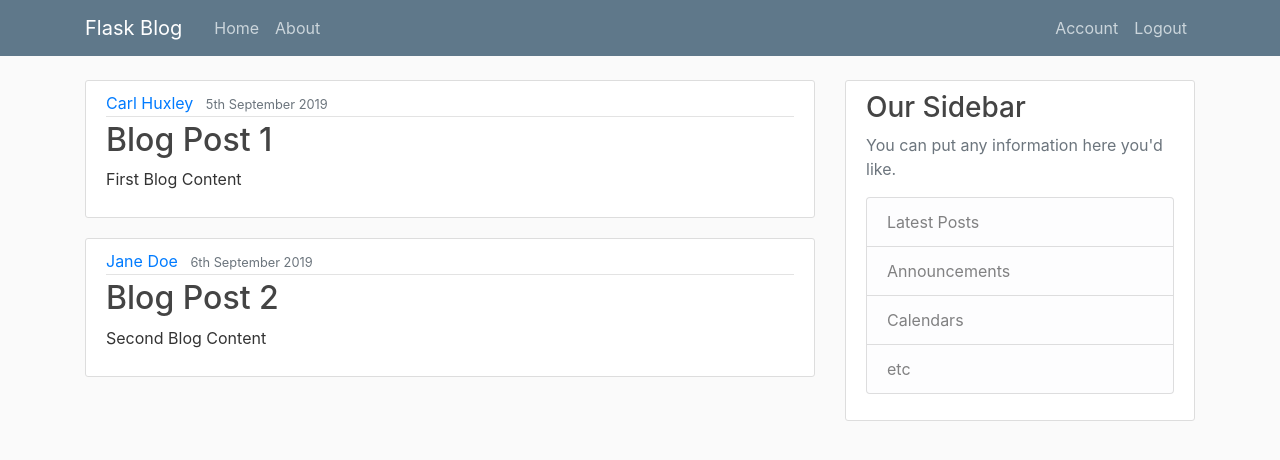
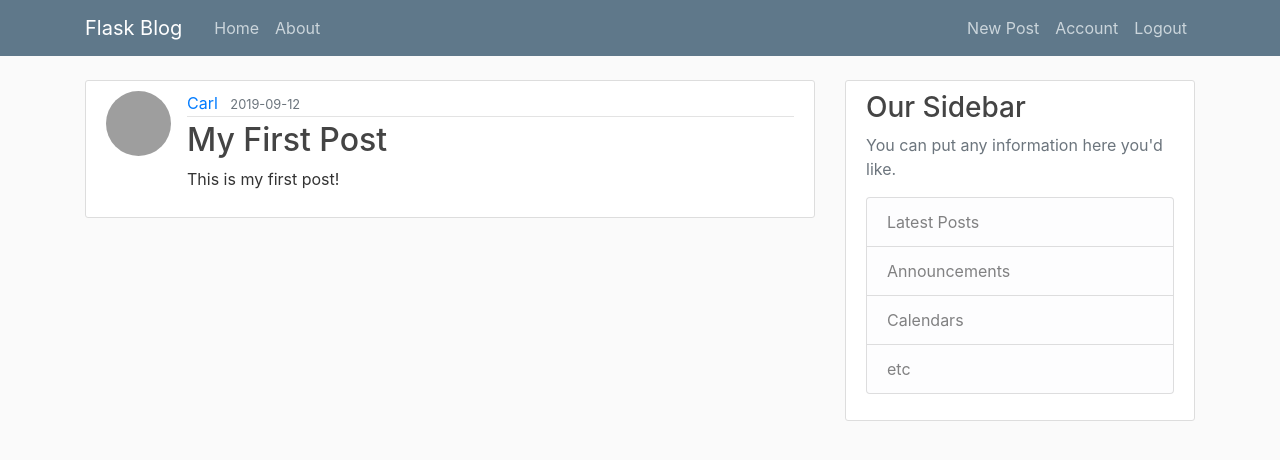
Before and after one commit to carlhuxley/FlaskBlog, a Flask app: page / in a window 1280 px wide. Shown: the top 460 px of the page. Run offline with Flask 2, Linux system fonts and the light colour scheme; a user stored in the database is signed in; data comes from the database, SQL or seed files in the repository; both versions use the stored data as it was after the commit; some libraries are stand-ins or nearby versions; grey boxes are pictures that could not be loaded.

Commit message:
Create New Post

```diff
--- a/flaskblog/routes.py
+++ b/flaskblog/routes.py
@@ -3,28 +3,14 @@ import secrets
 from PIL import Image
 from flask import render_template, url_for, flash, redirect, request
 from flaskblog import app, db, bcrypt
-from flaskblog.forms import RegistrationForm, LoginForm, UpdateAccountForm
+from flaskblog.forms import RegistrationForm, LoginForm, UpdateAccountForm, PostForm
 from flaskblog.models import User, Post
 from flask_login import login_user, current_user, logout_user, login_required
-
-posts = [
-	{
-		'author':'Carl Huxley',
-		'title':'Blog Post 1',
-		'content':'First Blog Content',
-		'date_posted':'5th September 2019'
-	},
-	{
-		'author':'Jane Doe',
-		'title':'Blog Post 2',
-		'content':'Second Blog Content',
-		'date_posted':'6th September 2019'
-	}
-]
 
 @app.route("/")
 @app.route("/home")
 def home():
+    posts = Post.query.all()
     return render_template('home.html', posts=posts)
 
 @app.route("/about")
@@ -97,3 +83,16 @@ def account():
 	image_file = url_for('static', filename='profile_pics/' + current_user.image_file)
 	return render_template('account.html', title='Account',
 							image_file=image_file, form=form)
+
+
+@app.route("/post/new", methods=['GET', 'POST'])
+@login_required
+def new_post():
+	form = PostForm()
+	if form.validate_on_submit():
+		post = Post(title=form.title.data, content=form.content.data, author=current_user)
+		db.session.add(post)
+		db.session.commit()
+		flash('Your post has been created!', 'success')
+		return redirect(url_for('home'))
+	return render_template('create_post.html', title='New Post', form=form)
--- a/flaskblog/templates/home.html
+++ b/flaskblog/templates/home.html
@@ -2,10 +2,11 @@
 {% block content %}
 		{% for post in posts %}
 			<article class="media content-section">
+				<img class = "rounded-circle article-img" src = "{{ url_for('static', filename='profile_pics/' + post.author.image_file)}}">
 			  <div class="media-body">
 			    <div class="article-metadata">
-			      <a class="mr-2" href="#">{{ post.author }}</a>
-			      <small class="text-muted">{{ post.date_posted }}</small>
+			      <a class="mr-2" href="#">{{ post.author.username }}</a>
+			      <small class="text-muted">{{ post.date_posted.strftime('%Y-%m-%d') }}</small>
 			    </div>
 			    <h2><a class="article-title" href="#">{{ post.title }}</a></h2>
 			    <p class="article-content">{{ post.content }}</p>
--- a/flaskblog/templates/layout.html
+++ b/flaskblog/templates/layout.html
@@ -31,6 +31,7 @@
         <!-- Navbar Right Side -->
         <div class="navbar-nav">
           {% if current_user.is_authenticated %}
+            <a class="nav-item nav-link" href="{{ url_for('new_post') }}">New Post</a>
             <a class="nav-item nav-link" href="{{ url_for('account') }}">Account</a>
             <a class="nav-item nav-link" href="{{ url_for('logout') }}">Logout</a>
           {% else %}
```
Also changed, not shown: flaskblog/forms.py (+6 -1 lines), flaskblog/templates/create_post.html (added, +44 -0 lines), flaskblog/site.db.
